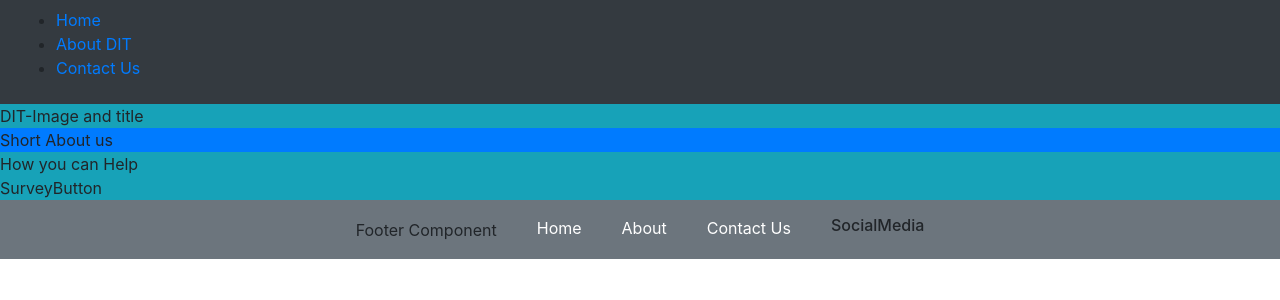
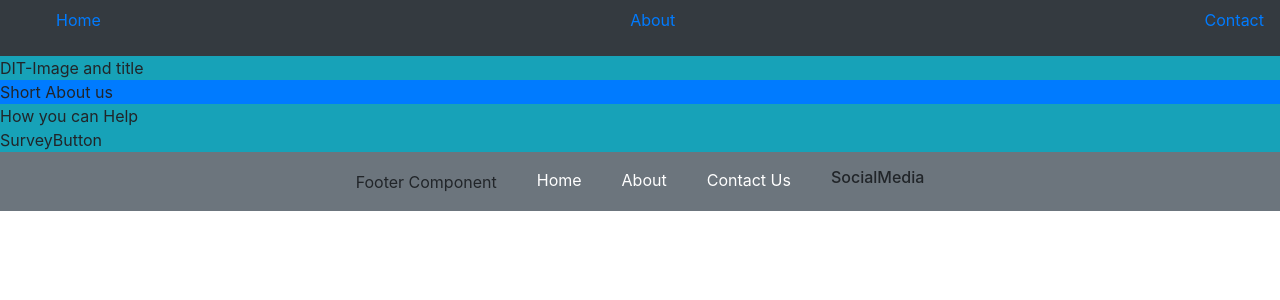
Before and after one commit to dreamers-in-tech/dit_website, a React (Create React App) app: page / in a window 1280 px wide. Shown: the top 300 px of the page. Built offline with nearby package versions, Linux system fonts and the light colour scheme.

Commit message:
Added routes to nav

```diff
--- a/src/Components/Nav/Nav.jsx
+++ b/src/Components/Nav/Nav.jsx
@@ -1,32 +1,29 @@
 import React, { Component } from 'react';
+import { Link } from 'react-router-dom';
 import './Nav.css'
 // import './App.css'
 
 class Nav extends  Component {
     render() {
         return (
-
-
-
             <div>
-
                 <nav class="navbar navbar-dark bg-dark">
                     <ul>
-                        <li>
-                            <a href="/">Home</a>
-                        </li>
-                        <li>
-                            <a href="/">About DIT</a>
-                        </li>
-                        <li >
-                            <a href="/">Contact Us</a>
-                        </li>
+                        <Link to="home" class="">
+                            Home
+                        </Link>
+                    </ul>
+                    <ul>
+                        <Link to="about" class="">
+                            About
+                        </Link>
+                    </ul>
+                    <ul>
+                        <Link to="contact" class="">
+                            Contact
+                        </Link>
                     </ul>
                 </nav>
-
-
-
-
             </div>
         )
     }
```
